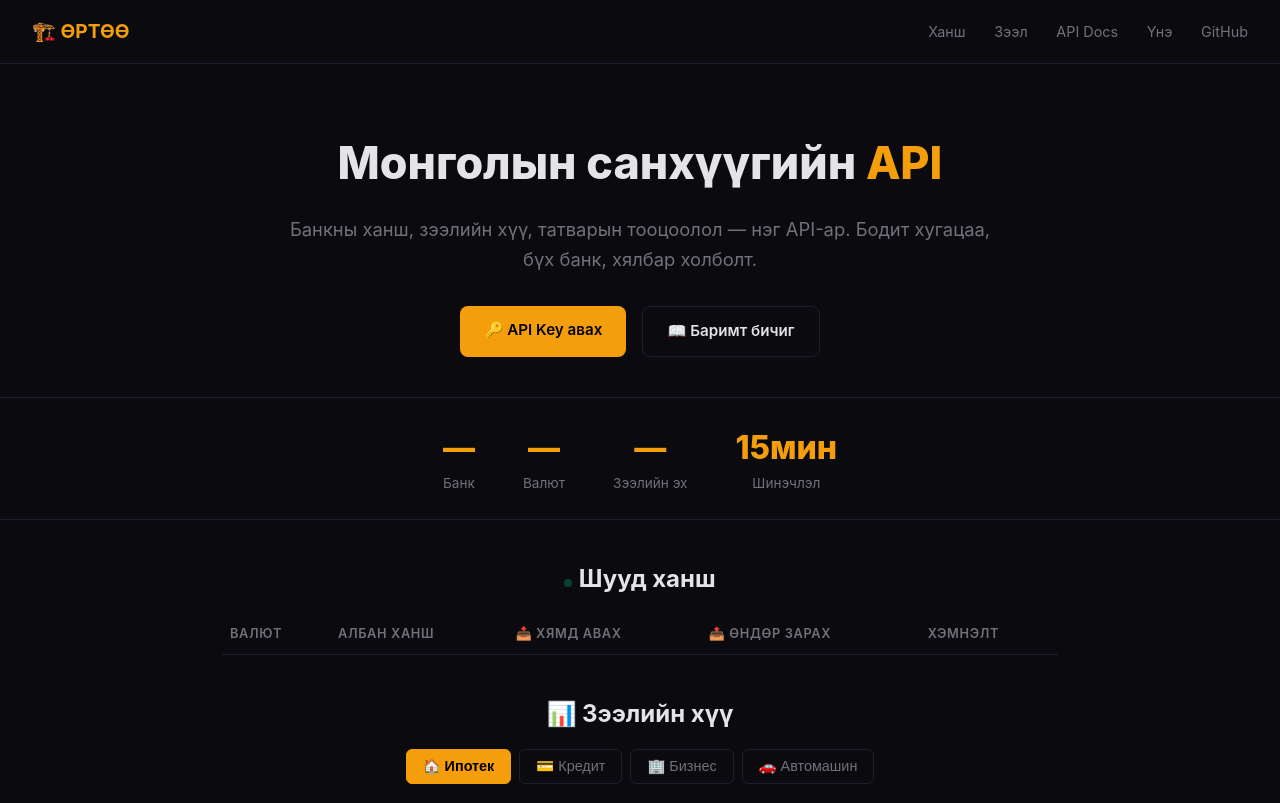
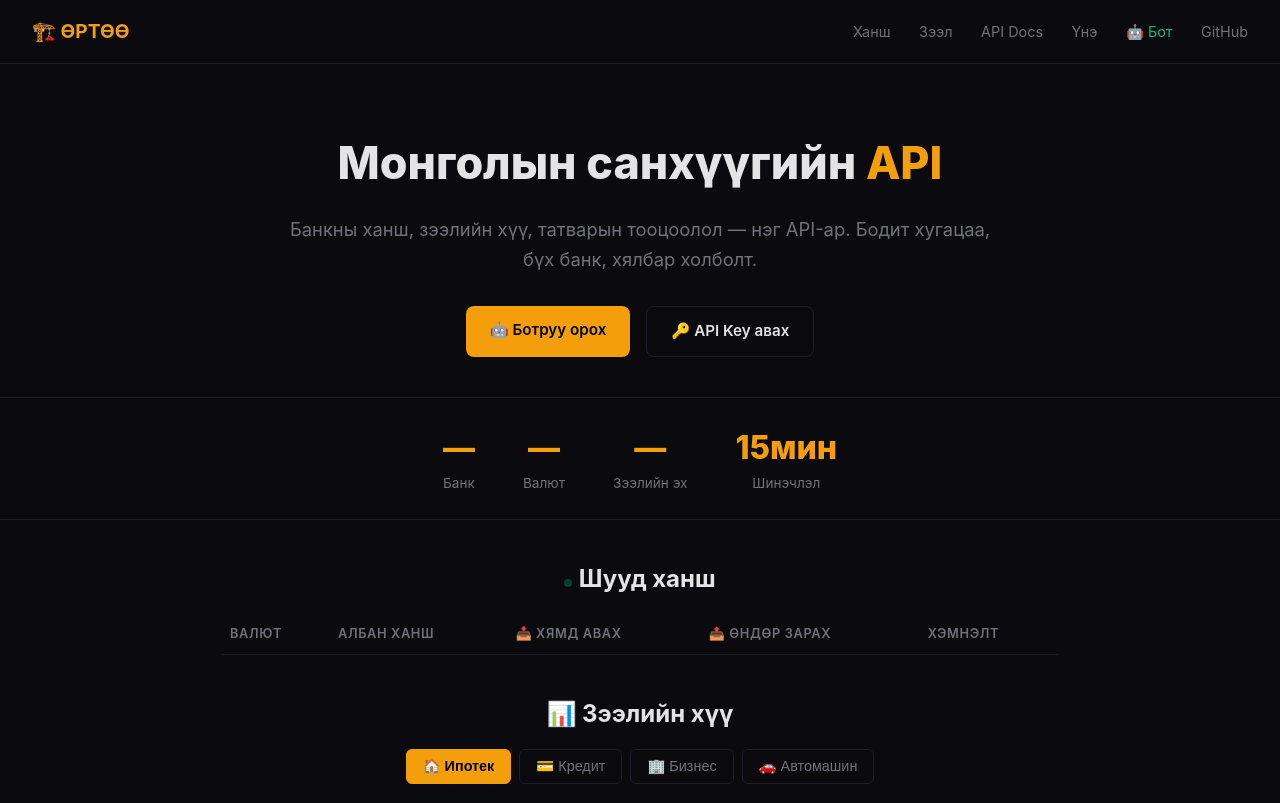
Before and after one commit to Purevsuren46/ortoo, a website: page public/index.html in a window 1280 px wide. Shown: the top 803 px of the page. Drawn offline with Linux system fonts and the light colour scheme; no server answers.

Commit message:
feat: add bot link — hero CTA, nav, footer

```diff
--- a/public/index.html
+++ b/public/index.html
@@ -98,6 +98,7 @@
     <a href="#loans">Зээл</a>
     <a href="#docs">API Docs</a>
     <a href="#pricing">Үнэ</a>
+    <a href="https://t.me/KhaanRateBot" target="_blank" style="color:var(--accent2)">🤖 Бот</a>
     <a href="https://github.com/Purevsuren46/ortoo">GitHub</a>
   </div>
 </nav>
@@ -106,8 +107,8 @@
   <h1>Монголын санхүүгийн <span>API</span></h1>
   <p>Банкны ханш, зээлийн хүү, татварын тооцоолол — нэг API-ар. Бодит хугацаа, бүх банк, хялбар холболт.</p>
   <div class="cta">
-    <a href="#pricing" class="btn-p">🔑 API Key авах</a>
-    <a href="#docs" class="btn-s">📖 Баримт бичиг</a>
+    <a href="https://t.me/KhaanRateBot" target="_blank" class="btn-p">🤖 Ботруу орох</a>
+    <a href="#pricing" class="btn-s">🔑 API Key авах</a>
   </div>
 </section>
 
@@ -208,8 +209,9 @@ curl -X POST <span class="st">https://api.ortoo.mn/api/v1/convert</span> \
 <footer>
   <p>🏗️ ӨРТӨӨ — Монголын санхүүгийн инфраструктур</p>
   <p>
+    <a href="https://t.me/KhaanRateBot" target="_blank" style="font-size:1.1rem;color:var(--accent2)">🤖 @KhaanRateBot</a> ·
     <a href="https://github.com/Purevsuren46/ortoo">GitHub</a> ·
-    <a href="https://t.me/KhaanRateBot">Telegram Bot</a>
+    <a href="https://github.com/Purevsuren46/khaanrate">KhaanRate Repo</a>
   </p>
   <p style="margin-top:.5rem">⚠️ Анхаар: Энэхүү API-ийн өгөгдөл нь ойролцоо утга бөгөөд албан бус.</p>
 </footer>
```
